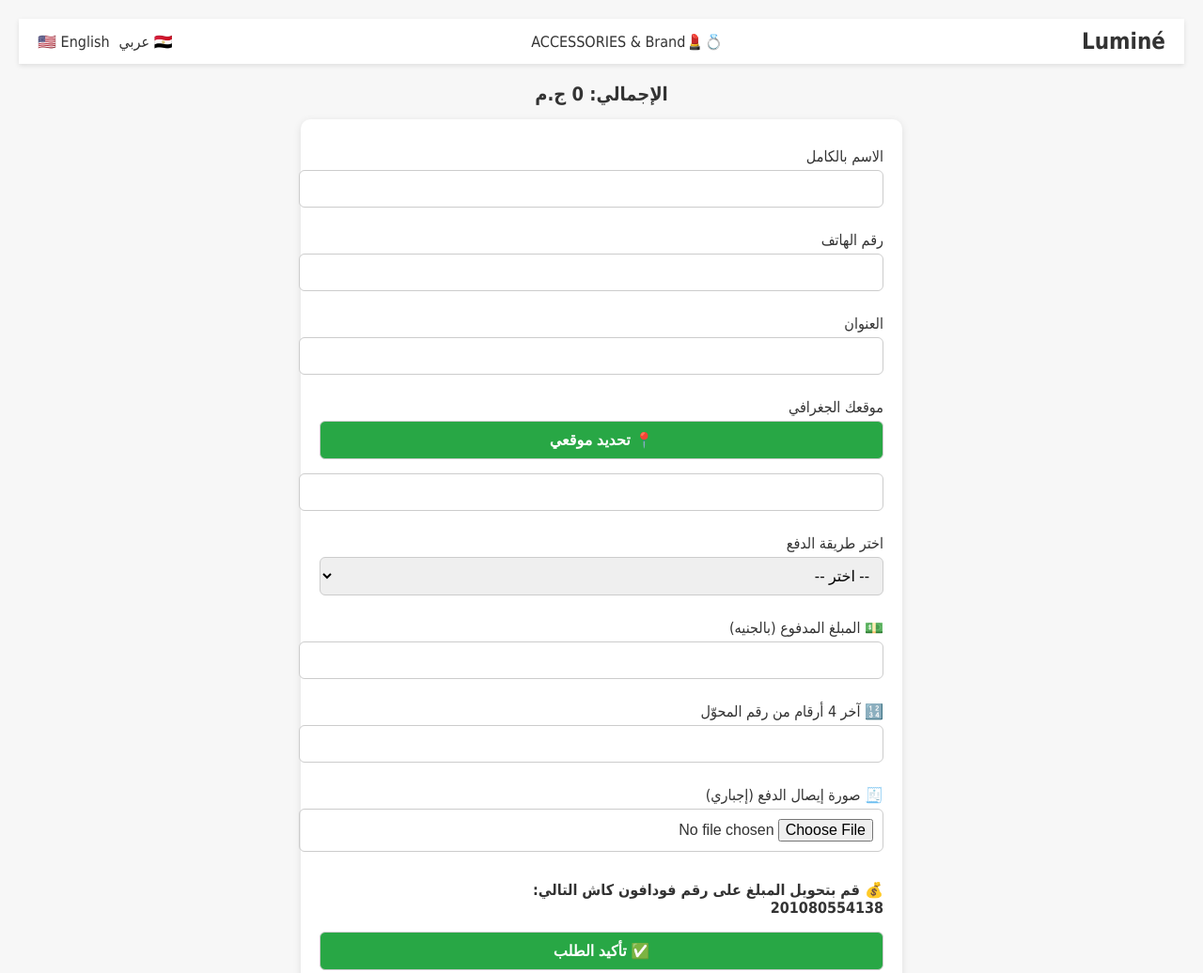
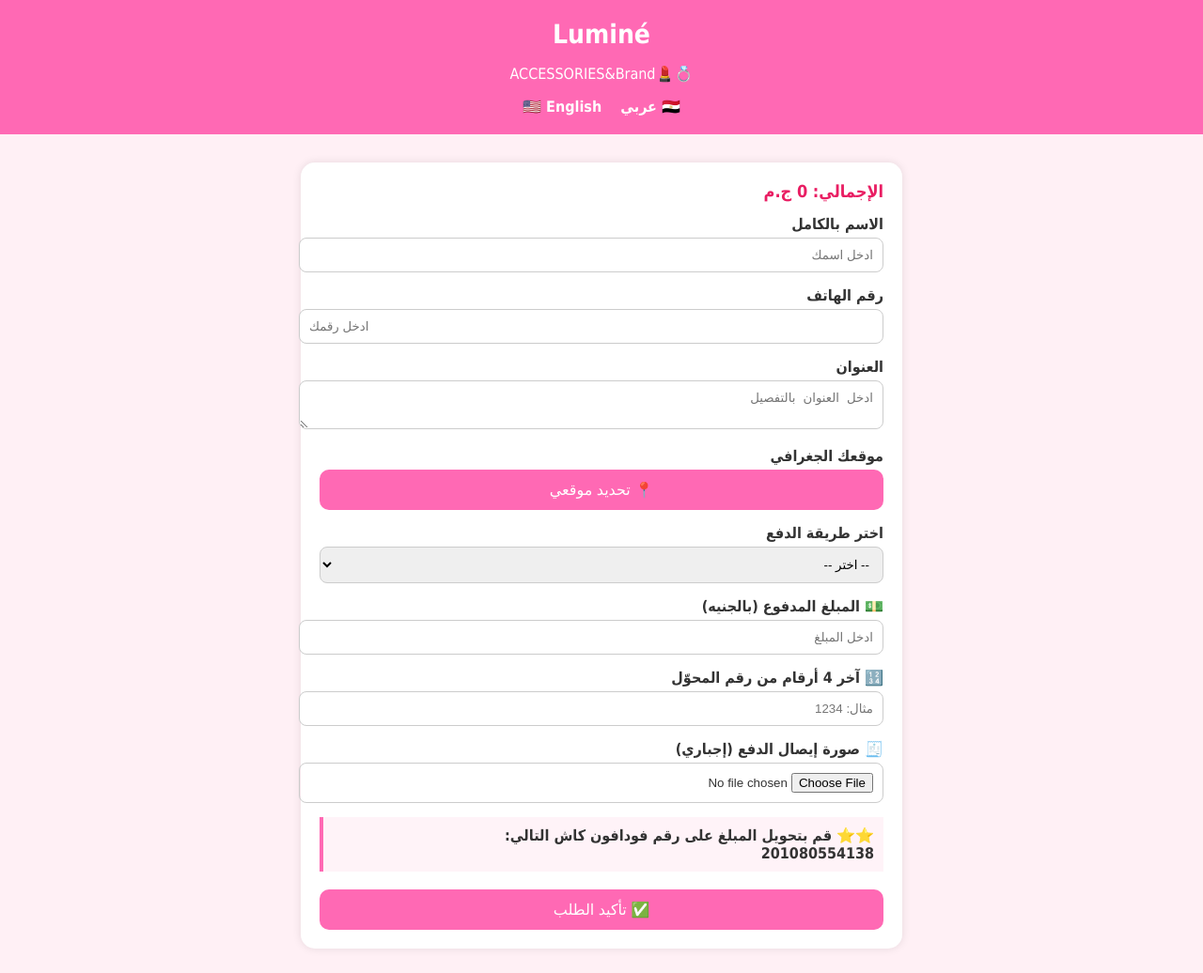
Before and after one commit to JO-Sh-shop/Jo_Sh, a plain HTML site: page cart.html in a window 1280 px wide. Shown: the top 1036 px of the page at 94% size. Drawn offline with Linux system fonts and the light colour scheme.

Commit message:
Update cart.html

```diff
--- a/cart.html
+++ b/cart.html
@@ -2,156 +2,181 @@
 <head>
   <meta charset="UTF-8">
   <meta name="viewport" content="width=device-width, initial-scale=1.0">
-  <title>تأكيد الطلب - Luminé</title>
+  <title>Luminé Checkout</title>
   <style>
     body {
       font-family: 'Tahoma', sans-serif;
       margin: 0;
+      padding: 0;
+      background-color: #fff0f5;
+      color: #333;
+    }header {
+  background-color: #ff69b4;
+  color: white;
   padding: 20px;
-      background-color: #f7f7f7;
-      color: #333;
+  text-align: center;
 }
-    h1 {
-      text-align: center;
-      color: #111;
+
+header h1 {
+  margin: 0;
+  font-size: 28px;
 }
-    .header {
+
+.language-switcher {
   display: flex;
-      justify-content: space-between;
-      align-items: center;
-      background-color: #fff;
-      padding: 10px 20px;
-      box-shadow: 0 2px 5px rgba(0,0,0,0.1);
-      margin-bottom: 20px;
+  justify-content: center;
+  margin-top: 10px;
 }
-    .header .logo {
-      font-size: 24px;
+
+.language-switcher span {
+  margin: 0 10px;
+  cursor: pointer;
   font-weight: bold;
 }
-    .header .lang {
-      display: flex;
-      gap: 10px;
+
+.container {
+  max-width: 600px;
+  margin: 30px auto;
+  background-color: white;
+  padding: 20px;
+  border-radius: 15px;
+  box-shadow: 0 0 10px rgba(0,0,0,0.1);
 }
-    form {
-      max-width: 600px;
-      margin: auto;
-      background-color: #fff;
-      padding: 20px;
-      border-radius: 10px;
-      box-shadow: 0 2px 8px rgba(0,0,0,0.1);
+
+.form-group {
+  margin-bottom: 15px;
 }
+
 label {
   display: block;
-      margin: 10px 0 5px;
+  margin-bottom: 5px;
+  font-weight: bold;
 }
-    input, select, button {
+
+input, select, textarea {
   width: 100%;
   padding: 10px;
+  border-radius: 8px;
+  border: 1px solid #ccc;
+}
+
+button {
+  background-color: #ff69b4;
+  color: white;
+  padding: 12px 20px;
+  border: none;
+  border-radius: 10px;
+  font-size: 16px;
+  cursor: pointer;
+  width: 100%;
+}
+
+button:hover {
+  background-color: #ff4fa3;
+}
+
+.summary {
+  font-weight: bold;
+  font-size: 18px;
   margin-bottom: 15px;
-      border: 1px solid #ccc;
-      border-radius: 6px;
-      font-size: 16px;
+  color: #e91e63;
 }
-    button {
-      background-color: #28a745;
-      color: white;
-      font-weight: bold;
-      cursor: pointer;
-    }
-    button:hover {
-      background-color: #218838;
-    }
+
 .footer {
   text-align: center;
   margin-top: 30px;
   font-size: 14px;
 }
+
 .footer a {
-      color: #007bff;
+  color: #ff69b4;
   text-decoration: none;
 }
-    .footer a:hover {
-      text-decoration: underline;
+
+.payment-note {
+  background-color: #fff3f8;
+  border-left: 4px solid #ff69b4;
+  padding: 10px;
+  margin-top: 10px;
+  font-weight: bold;
 }
-    .total {
-      text-align: center;
-      font-size: 20px;
-      font-weight: bold;
-      margin-bottom: 15px;
-    }
+
   </style>
 </head>
-<body>  <div class="header">
-    <div class="logo">Luminé</div>
-    <div>💍💄ACCESSORIES & Brand</div>
-    <div class="lang">
+<body>  <header>
+    <h1>Luminé</h1>
+    <p>💍💄ACCESSORIES&Brand</p>
+    <div class="language-switcher">
       <span>🇪🇬 عربي</span>
       <span>🇺🇸 English</span>
     </div>
-  </div>  <div class="total">الإجمالي: <span id="totalPrice">0</span> ج.م</div>  <form id="checkoutForm">
+  </header>  <div class="container">
+    <div class="summary">الإجمالي: 0 ج.م</div><div class="form-group">
   <label>الاسم بالكامل</label>
-    <input type="text" name="fullname" required><label>رقم الهاتف</label>
-<input type="tel" name="phone" required>
+  <input type="text" placeholder="ادخل اسمك" />
+</div>
 
+<div class="form-group">
+  <label>رقم الهاتف</label>
+  <input type="tel" placeholder="ادخل رقمك" />
+</div>
+
+<div class="form-group">
   <label>العنوان</label>
-<input type="text" name="address" required>
+  <textarea rows="2" placeholder="ادخل العنوان بالتفصيل"></textarea>
+</div>
 
+<div class="form-group">
   <label>موقعك الجغرافي</label>
-<button type="button" onclick="getLocation()">📍 تحديد موقعي</button>
-<input type="text" name="location" id="locationInput" readonly>
+  <button onclick="getLocation()">📍 تحديد موقعي</button>
+</div>
 
+<div class="form-group">
   <label>اختر طريقة الدفع</label>
-<select name="payment_method" required>
-  <option disabled selected>-- اختر --</option>
+  <select>
+    <option>-- اختر --</option>
     <option>💳 فيزا</option>
     <option>🏦 انستا باي</option>
     <option>📱 فودافون كاش</option>
-  <option>🟠 أورانج كاش</option>
-  <option>🟢 اتصالات كاش</option>
+    <option>🔘 أورانج كاش</option>
+    <option>🔷 اتصالات كاش</option>
   </select>
+</div>
 
+<div class="form-group">
   <label>💵 المبلغ المدفوع (بالجنيه)</label>
-<input type="number" name="amount" required>
+  <input type="number" placeholder="ادخل المبلغ" />
+</div>
 
+<div class="form-group">
   <label>🔢 آخر 4 أرقام من رقم المحوّل</label>
-<input type="text" name="last4digits" maxlength="4" required>
+  <input type="text" maxlength="4" placeholder="مثال: 1234" />
+</div>
 
+<div class="form-group">
   <label>🧾 صورة إيصال الدفع (إجباري)</label>
-<input type="file" name="receipt" accept="image/*" required>
+  <input type="file" accept="image/*" />
+</div>
 
-<p><strong>💰 قم بتحويل المبلغ على رقم فودافون كاش التالي:</strong> <br> <strong>201080554138</strong></p>
+<div class="payment-note">
+  ⭐⭐ قم بتحويل المبلغ على رقم فودافون كاش التالي: <br /> <strong>201080554138</strong>
+</div>
 
-<button type="submit">✅ تأكيد الطلب</button>
+<br />
+<button>✅ تأكيد الطلب</button>
 
-  </form>  <div class="footer">
-    خدمة العملاء: jojoshopsuppor@gmail.com <br>
-    واتساب: <a href="https://wa.me/201150877664" target="_blank">201150877664</a>
+  </div>  <div class="footer">
+    خدمة العملاء: jojoshopsuppor@gmail.com<br />
+    واتساب: <a href="https://wa.me/201150877664">201150877664</a>
   </div>  <script>
-    // حساب السعر من localStorage
-    const cart = JSON.parse(localStorage.getItem("cart") || "[]");
-    const total = cart.reduce((sum, item) => sum + item.price, 0);
-    document.getElementById("totalPrice").textContent = total;
-
-    // تحديد الموقع الجغرافي
     function getLocation() {
       if (navigator.geolocation) {
         navigator.geolocation.getCurrentPosition(function(position) {
-          const lat = position.coords.latitude;
-          const lon = position.coords.longitude;
-          document.getElementById("locationInput").value = `https://www.google.com/maps?q=${lat},${lon}`;
-        }, function(error) {
-          alert("تعذر الحصول على الموقع.");
+          alert(`خط العرض: ${position.coords.latitude}, خط الطول: ${position.coords.longitude}`);
         });
       } else {
-        alert("المتصفح لا يدعم تحديد الموقع.");
+        alert("المتصفح لا يدعم تحديد الموقع الجغرافي.");
       }
     }
-
-    // إرسال الطلب
-    document.getElementById("checkoutForm").addEventListener("submit", function(e) {
-      e.preventDefault();
-      alert("✅ تم إرسال الطلب بنجاح!");
-      // هنا تقدر تبعت البيانات لواتساب أو السيرفر حسب التطبيق
-    });
   </script></body>
 </html>
```
Lines whose indentation alone changed are shown as unchanged.
